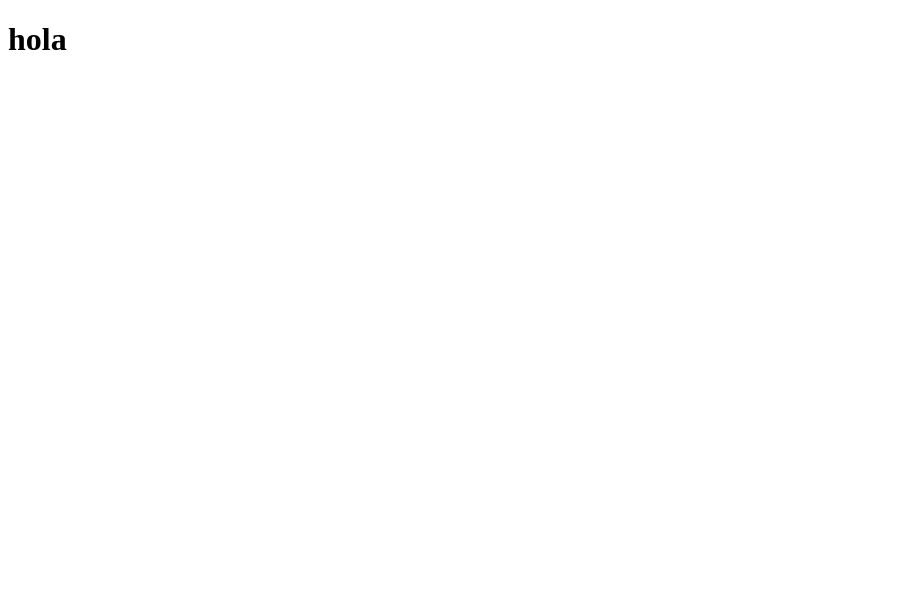
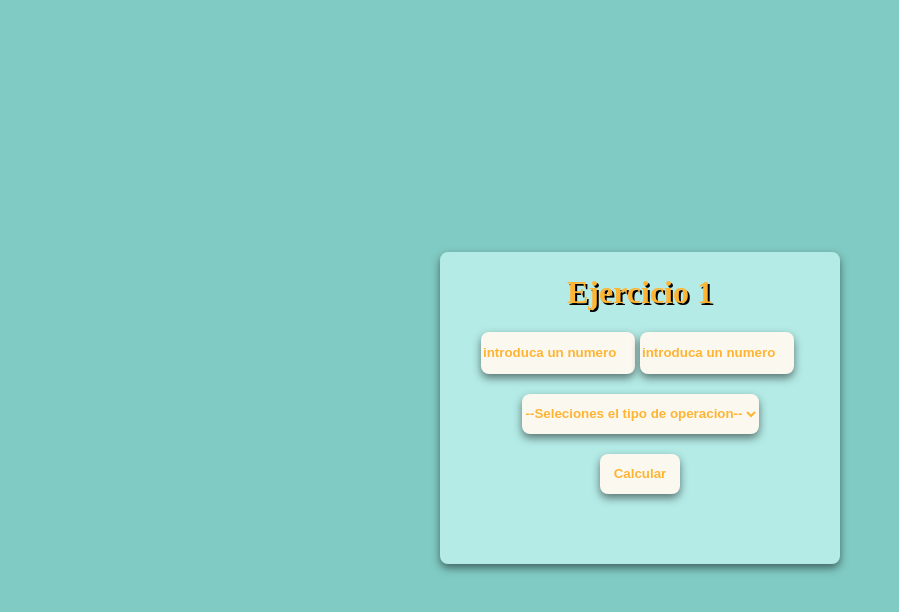
Before and after one commit to Alex09121995/practica-js-, a plain HTML site: page index.html in a window 1280 px wide. Shown: the whole page, without its empty margins (0-899 px from the left). Drawn offline with Linux system fonts and the light colour scheme; a web font is replaced by a local one.

Commit message:
nueva rama de actualizacion

```diff
--- a/ejercicio-2.js
+++ b/ejercicio-2.js
@@ -5,39 +5,49 @@ aritmeticas basica(sumar, restar, dividir y multiplicar),la funcion
 debe resivir tres parametros, (a y b), que resiven los numeros a
 calcular y "operation" la cual indica que vamos a realizar
 */
-function calcular(a , b,operation){
+
+
+function calcular(){
+    let a = parseFloat(document.getElementById("a").value);
+    let b = parseFloat(document.getElementById("b").value);
+    let operation = document.getElementById("operacion").value;
+    let resultado = document.getElementById("resultado");
+
+
     if(!isNaN(a) && !isNaN (b) ){//Identifica si a y b son numeros
         }else {// En caso de no ser asi
-        console.log(`${a} o ${b} no son numeros `)//imprime en consola que no son numeros
-        console.log(typeof(a) , typeof(b))//Imprime el tipo de dato que tienen a y b
+        resultado.textContent=(`${a} o ${b} no son numeros `)//imprime en consola que no son numeros
+        resultado.textContent=`coloque un numero valido` //Imprime el tipo de dato que tienen a y b
      }
     switch(operation){
 
-    case "suma": // En caso de que sea suma
-        console.log(a+b)//Suma los parametros
+    case "sumar": // En caso de que sea suma
+        total= a+b
+        resultado.textContent= ` la suma es ${total} `//Suma los parametros
         break
 
     case "restar":
-            console.log(a-b)// Resta los parametros
+        total=a-b
+        resultado.textContent= ` la restar es ${total} `   // Resta los parametros
         break
 
     case "multiplicar":
-            console.log(a*b)//multiplica los parametros
+        total=a*b
+        resultado.textContent= ` la multiplicacion es ${total} `//multiplica los parametros
         break
 
     case "dividir":
-            console.log(a/b)//Divide los parametros
+            total=a/b//Divide los parametros
+            resultado.textContent= ` la divicion es ${total} `
         break
     case "son pares"://esta parte del codigo identifica si el numero es par
         let comp = [a, b];
-            let c = comp.filter(numero => numero % 2 === 0);
+        let c = comp.filter(numero => numero % 2 === 0);
 //usamos una variable  para contener y la funcion filter para sacar los numero que son pares
-            if (c.length > 0) {// si en c hay mas de 0 numeros en el nuevo array
-                console.log(`Son pares: ${c.join(', ')}`);//  entonces me va a imprimir en la consola los numeros
-            } else {//si no hay numero pares me va a imprimir los numeros que no son pares en esta parte del codigo
-                console.log(`${a} y ${b} no son pares`);//si no hay numero pares me va a imprimir los numeros que no son pares en esta parte del codigo
-            }
+        if (c.length > 0) {// si en c hay mas de 0 numeros en el nuevo array
+            if(c.length==2){ resultado.textContent= ` ${a} y ${b} son pares`;//si no hay numero pares me va a imprimir los numeros que no son pares en esta parte del codigo
+            }else if(c.length==1){resultado.textContent= ` ${c} es un numero par`}}
+        if(comp.length==2){resultado.textContent= ` no son son pares: ${a} y ${b}`; }
+        else {resultado.textContent= ` no es par: ${c}`; }
         break;
 }}
-
-calcular(6,6,"suma")
--- a/index.html
+++ b/index.html
@@ -3,12 +3,36 @@
 <head>
     <meta charset="UTF-8">
     <meta name="viewport" content="width=device-width, initial-scale=1.0">
+    <link rel="preconnect" href="https://fonts.googleapis.com">
+    <link rel="preconnect" href="https://fonts.gstatic.com" crossorigin>
+    <link href="https://fonts.googleapis.com/css2?family=Underdog&display=swap" rel="stylesheet">
     <title>Document</title>
+    <link rel="stylesheet" href="style.css">
 
 </head>
 <body>
-    <h1>hola</h1>
+    <div id="conteiner">
+        <h1>Ejercicio 1</h1>
+    <div id="contador">
+        <input type="number" id="a" class="elementos" placeholder="introduca un numero">
+        <input type="number" id="b" class="elementos" placeholder="introduca un numero" >
+
+
+        <select id="operacion" class="elementos">
+            <option value="">--Seleciones el tipo de operacion--</option>
+          <option value="sumar">Sumar</option>
+          <option value="restar">Restar</option>
+          <option value="multiplicar">Multiplicar</option>
+          <option value="dividir">Dividir</option>
+          <option value="son pares">Verificar si son pares</option>
+        </select><br><br>
+    </div>
+    <button onclick="calcular()" class="elementos">Calcular</button>
+    <h3 id="resultado"></h3>
+
+
+
+    </div>
     <script src="ejercicio-2.js"></script>
-
 </body>
 </html>
--- /dev/null
+++ b/style.css
@@ -0,0 +1,88 @@
+body{
+    display: flex;
+    height: 100vh;
+    justify-content: center;
+    align-items: center;
+    background-color: #80CBC4;
+
+}
+#conteiner{
+    background-color: #B4EBE6;
+    width: 400px;
+    display: flex;
+    flex-direction: column;
+    align-items: center;
+    justify-content: center;
+    border-radius: 8px;
+    box-shadow: 0 4px 8px rgba(0, 0, 0, 0.5);
+}
+
+
+#contador{
+
+    display: flex;
+    flex-direction: row;
+    align-items: center;
+    justify-content: center;
+    flex-wrap: wrap;
+    width: 400px;
+
+}
+::placeholder{
+    color: #FFB433;
+}
+
+input{
+    background-color: #FBF8EF;
+    height: 40px;
+    width: 150px;
+    margin-right: 5px;
+    font-weight: 600;
+    box-shadow: 0 4px 8px rgba(0, 0, 0, 0.5);
+
+
+}
+
+select{
+    height: 40px;
+}
+
+option{
+    text-align: center;
+}
+
+select , button{
+    box-shadow: 0 4px 8px rgba(0, 0, 0, 0.5);
+    color: #FFB433;
+    background-color: #FBF8EF;
+    font-weight: 600;
+}
+
+button{
+    height: 40px;
+    width: 80px;
+
+}
+
+.elementos{
+    border-radius: 8px;
+    border: none;
+    margin-bottom: 20px;
+}
+
+h1{
+    color: #FFB433;
+    text-transform: capitalize;
+    text-shadow: 2px 2px black ;
+    font-family: "Underdog", Static    ;
+    font-weight: 600;
+    font-style: normal;
+}
+
+h3{
+    font-size: 25px;
+    color: #FFB433;
+    text-decoration-line:underline ;
+
+
+}
```
